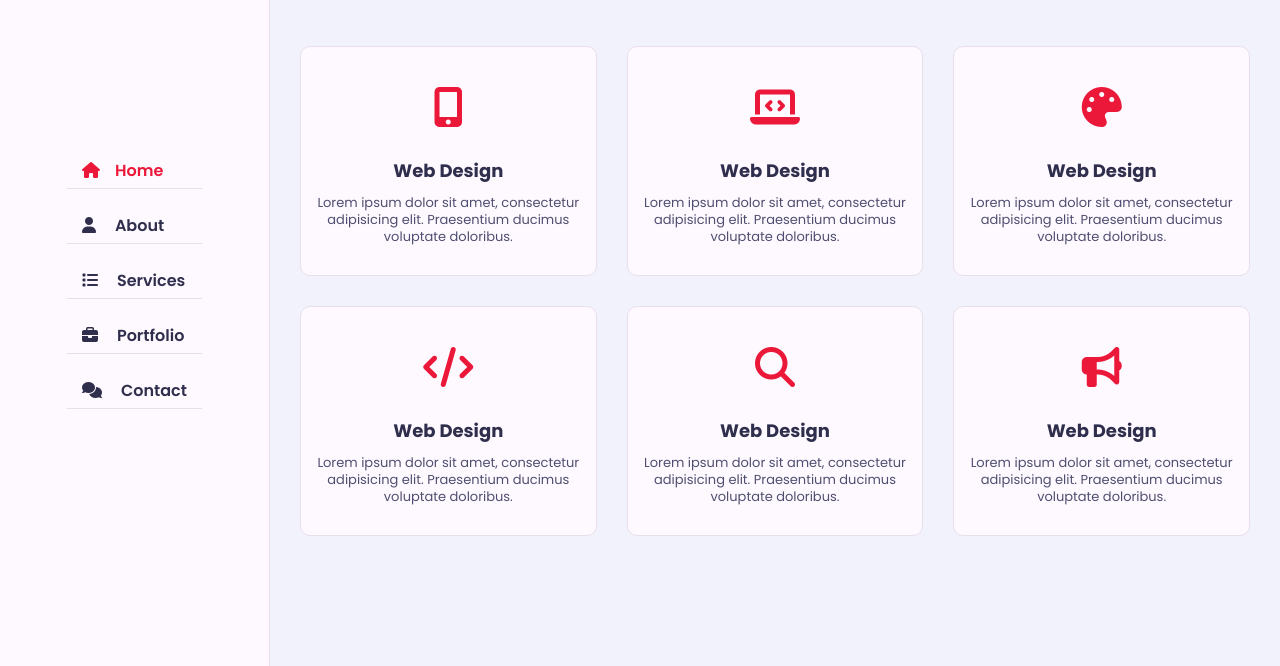
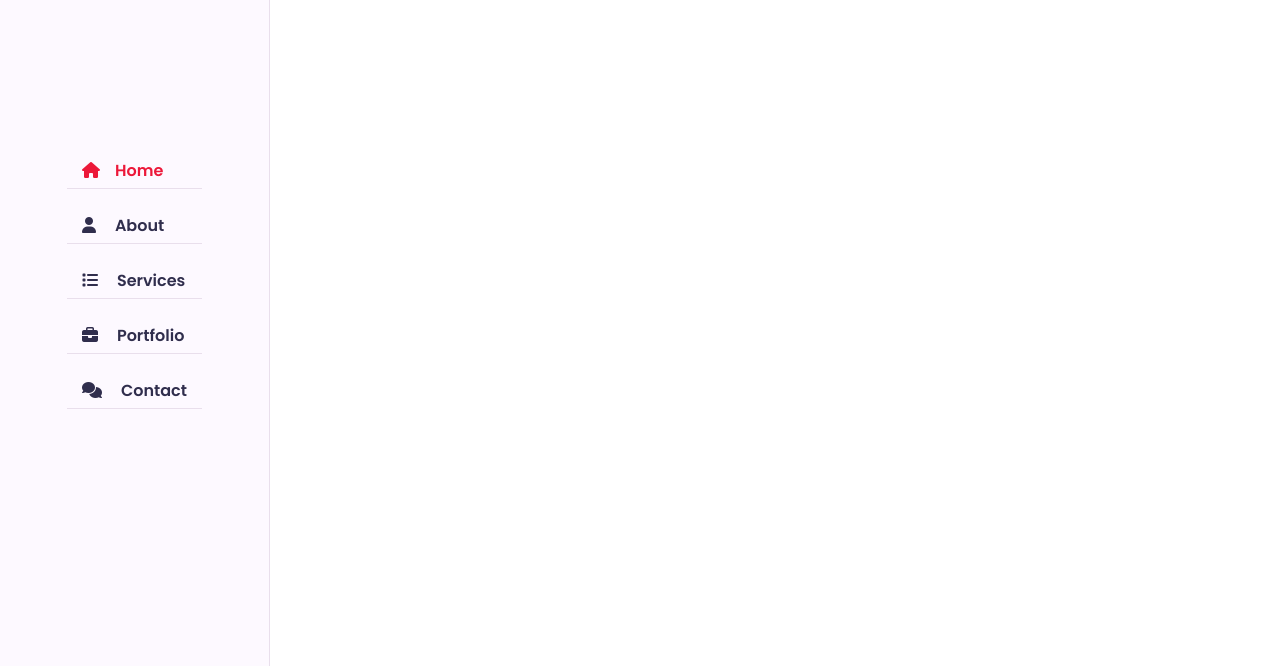
Before and after one commit to The-Deepak-Pandey/Portfolio, a plain HTML site: page index.html in a window 1280 px wide. Shown: the part 134-800 px from the top of the page. Drawn offline with Linux system fonts and the light colour scheme; a web font is replaced by a local one.

```diff
--- a/index.html
+++ b/index.html
@@ -244,7 +244,7 @@
             </section>
             <!-- ===== About Section End ===== -->
             <!-- ===== Services Section Start ===== -->
-            <section class="service section">
+            <section class="service section hidden">
                 <div class="container">
                     <div class="row">
                         <div class="section-title padd-15">
@@ -322,6 +322,8 @@
                 </div>
             </section>
             <!-- ===== Services Section End ===== -->
+            <!-- ===== Portfolio Section Start ===== -->
+            <!-- ===== Portfolio Section End ===== -->
         </div>
         <!-- ===== Main Content End ===== -->
 
```
